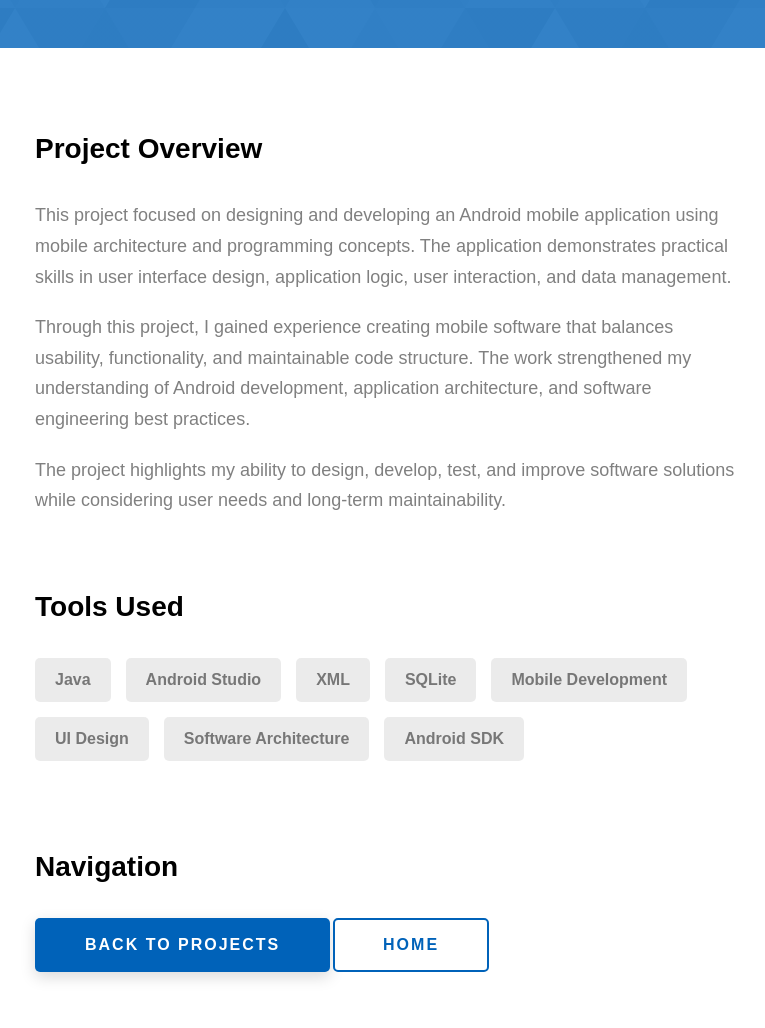
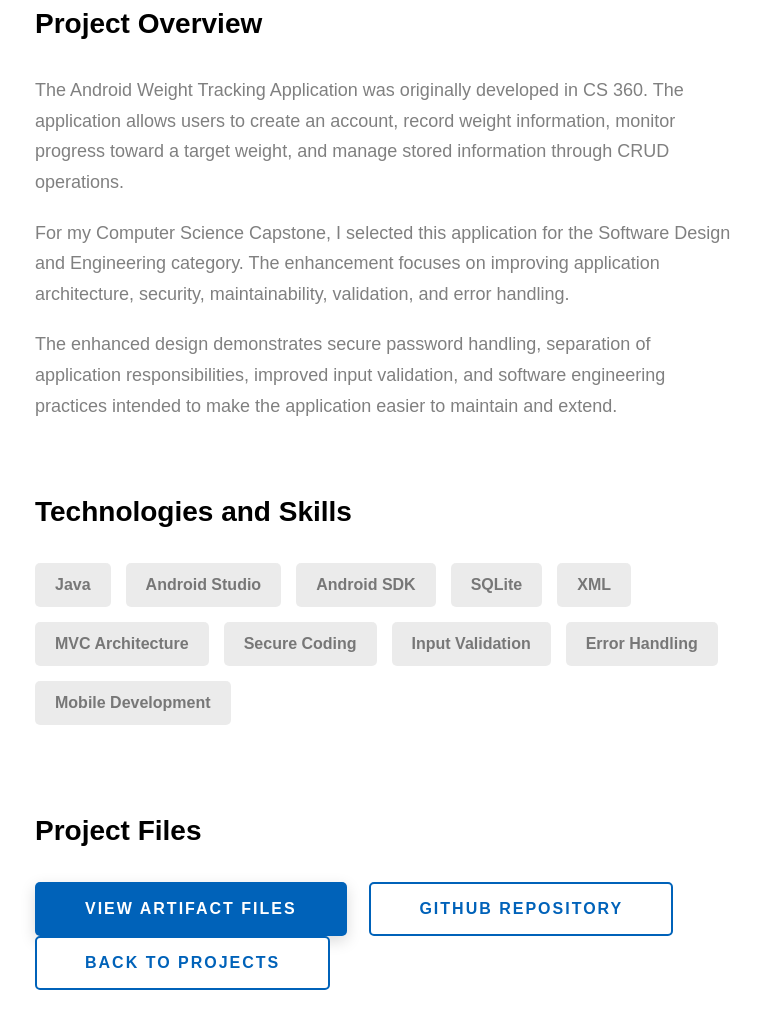
Before and after one commit to JonathanNorton223/JonathanNorton223.github.io, a website: page project-1.html in a window 1280 px wide. Shown: the part 742-1770 px from the top of the page, without its empty margins (255-1020 px from the left). Drawn offline with Linux system fonts and the light colour scheme.

Commit message:
Update project-1.html

```diff
--- a/project-1.html
+++ b/project-1.html
@@ -1,130 +1,238 @@
 <!DOCTYPE html>
 <html lang="en">
+
 <head>
+
   <meta charset="UTF-8" />
-    <meta name="viewport" content="width=device-width, initial-scale=1.0" />
-    <title>CS 360 Project | Jonathan Norton</title>
+
+  <meta
+    name="viewport"
+    content="width=device-width, initial-scale=1.0"
+  />
+
+  <title>
+    CS 360 Software Engineering | Jonathan Norton
+  </title>
+
   <meta
     name="description"
-      content="CS 360 Mobile Architecture and Programming project by Jonathan Norton"
+    content="CS 360 Software Design and Engineering artifact by Jonathan Norton"
   />
+
   <link rel="stylesheet" href="css/style.css" />
+
 </head>
 
+
 <body>
+
+
 <header class="header">
+
   <div class="header__content">
+
     <div class="header__logo-container">
+
       <div class="header__logo-img-cont">
+
         <img
           src="./assets/png/john-doe.png"
-              alt="Jonathan Norton Logo Image"
+          alt="Jonathan Norton Logo"
           class="header__logo-img"
         />
-          </div>
-          <span class="header__logo-sub">Jonathan Norton</span>
+
       </div>
 
+      <span class="header__logo-sub">
+        Jonathan Norton
+      </span>
+
+    </div>
+
+
     <div class="header__main">
+
       <ul class="header__links">
+
         <li class="header__link-wrapper">
-              <a href="./index.html" class="header__link">Home</a>
+          <a href="./index.html" class="header__link">
+            Home
+          </a>
         </li>
+
         <li class="header__link-wrapper">
-              <a href="./index.html#about" class="header__link">About</a>
+          <a href="./index.html#about" class="header__link">
+            About
+          </a>
         </li>
+
         <li class="header__link-wrapper">
-              <a href="./index.html#projects" class="header__link">Projects</a>
+          <a href="./index.html#projects" class="header__link">
+            Projects
+          </a>
         </li>
+
         <li class="header__link-wrapper">
-              <a href="./index.html#contact" class="header__link">Contact</a>
+          <a
+            href="./Jonathan%20Norton%20Resume.pdf"
+            class="header__link"
+            target="_blank"
+          >
+            Resume
+          </a>
         </li>
+
+        <li class="header__link-wrapper">
+          <a href="./index.html#contact" class="header__link">
+            Contact
+          </a>
+        </li>
+
       </ul>
+
     </div>
+
   </div>
+
 </header>
 
+
+
 <section class="project-cs-hero">
+
   <div class="project-cs-hero__content">
+
     <h1 class="heading-primary">
-          CS 360 - Mobile Architecture and Programming
+      Software Design and Engineering
     </h1>
+
     <div class="project-cs-hero__info">
+
       <p class="text-primary">
-            Android mobile application project focused on user interface design,
-            mobile architecture, data persistence, and secure user interaction.
+        CS 360 - Android Weight Tracking Application
       </p>
+
     </div>
+
   </div>
+
 </section>
 
+
+
 <section class="project-details">
+
   <div class="main-container">
+
     <div class="project-details__content">
+
       <div class="project-details__content-main">
+
+
         <div class="project-details__desc">
-              <h2 class="project-details__content-title">Project Overview</h2>
+
+          <h2 class="project-details__content-title">
+            Project Overview
+          </h2>
 
           <p class="project-details__desc-para">
-                This project focused on designing and developing an Android
-                mobile application using mobile architecture and programming
-                concepts. The application demonstrates practical skills in user
-                interface design, application logic, user interaction, and data
-                management.
+            The Android Weight Tracking Application was originally developed
+            in CS 360. The application allows users to create an account,
+            record weight information, monitor progress toward a target
+            weight, and manage stored information through CRUD operations.
           </p>
 
           <p class="project-details__desc-para">
-                Through this project, I gained experience creating mobile
-                software that balances usability, functionality, and maintainable
-                code structure. The work strengthened my understanding of Android
-                development, application architecture, and software engineering
-                best practices.
+            For my Computer Science Capstone, I selected this application for
+            the Software Design and Engineering category. The enhancement
+            focuses on improving application architecture, security,
+            maintainability, validation, and error handling.
           </p>
 
           <p class="project-details__desc-para">
-                The project highlights my ability to design, develop, test, and
-                improve software solutions while considering user needs and
-                long-term maintainability.
+            The enhanced design demonstrates secure password handling,
+            separation of application responsibilities, improved input
+            validation, and software engineering practices intended to make
+            the application easier to maintain and extend.
           </p>
+
         </div>
 
+
+
         <div class="project-details__tools-used">
-              <h2 class="project-details__content-title">Tools Used</h2>
+
+          <h2 class="project-details__content-title">
+            Technologies and Skills
+          </h2>
 
           <div class="skills">
+
             <div class="skills__skill">Java</div>
             <div class="skills__skill">Android Studio</div>
+            <div class="skills__skill">Android SDK</div>
+            <div class="skills__skill">SQLite</div>
             <div class="skills__skill">XML</div>
-                <div class="skills__skill">SQLite</div>
+            <div class="skills__skill">MVC Architecture</div>
+            <div class="skills__skill">Secure Coding</div>
+            <div class="skills__skill">Input Validation</div>
+            <div class="skills__skill">Error Handling</div>
             <div class="skills__skill">Mobile Development</div>
-                <div class="skills__skill">UI Design</div>
-                <div class="skills__skill">Software Architecture</div>
-                <div class="skills__skill">Android SDK</div>
-              </div>
+
           </div>
 
+        </div>
+
+
+
         <div class="project-details__links">
-              <h2 class="project-details__content-title">Navigation</h2>
+
+          <h2 class="project-details__content-title">
+            Project Files
+          </h2>
+
+
+          <a
+            href="https://github.com/JonathanNorton223/JonathanNorton223.github.io/tree/main/artifacts/CS360%20%E2%80%93%20Artifact%201"
+            target="_blank"
+            rel="noreferrer"
+            class="btn btn--med btn--theme project-details__links-btn"
+          >
+            View Artifact Files
+          </a>
+
+
+          <a
+            href="https://github.com/JonathanNorton223/JonathanNorton223.github.io"
+            target="_blank"
+            rel="noreferrer"
+            class="btn btn--med btn--theme-inv project-details__links-btn"
+          >
+            GitHub Repository
+          </a>
+
 
           <a
             href="./index.html#projects"
-                class="btn btn--med btn--theme"
+            class="btn btn--med btn--theme-inv project-details__links-btn"
           >
             Back to Projects
           </a>
 
-              <a
-                href="./index.html"
-                class="btn btn--med btn--theme-inv"
-              >
-                Home
-              </a>
         </div>
+
       </div>
+
     </div>
+
   </div>
+
 </section>
 
+
 <script src="./index.js"></script>
+
+
 </body>
+
 </html>
```
Lines whose indentation alone changed are shown as unchanged.
